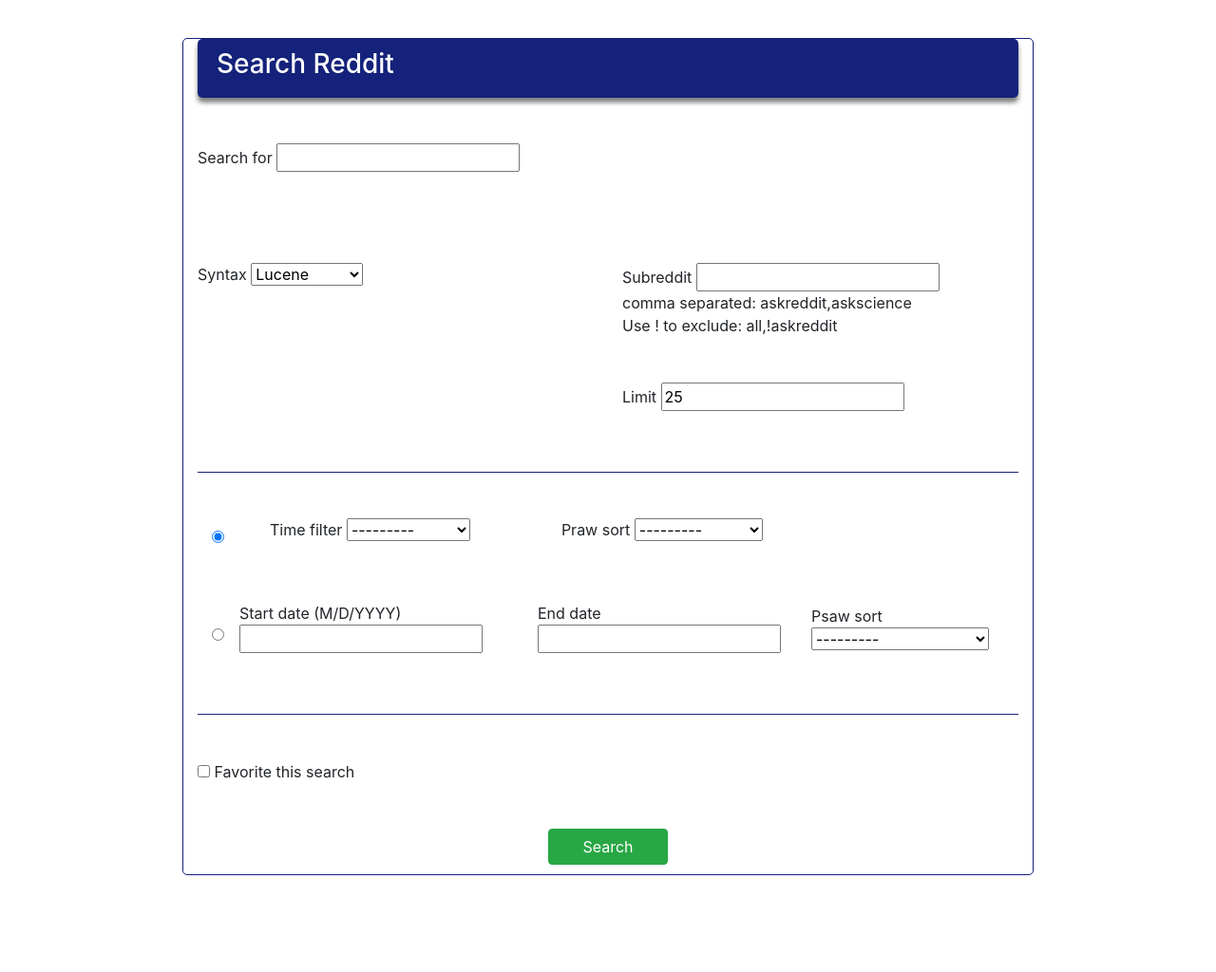
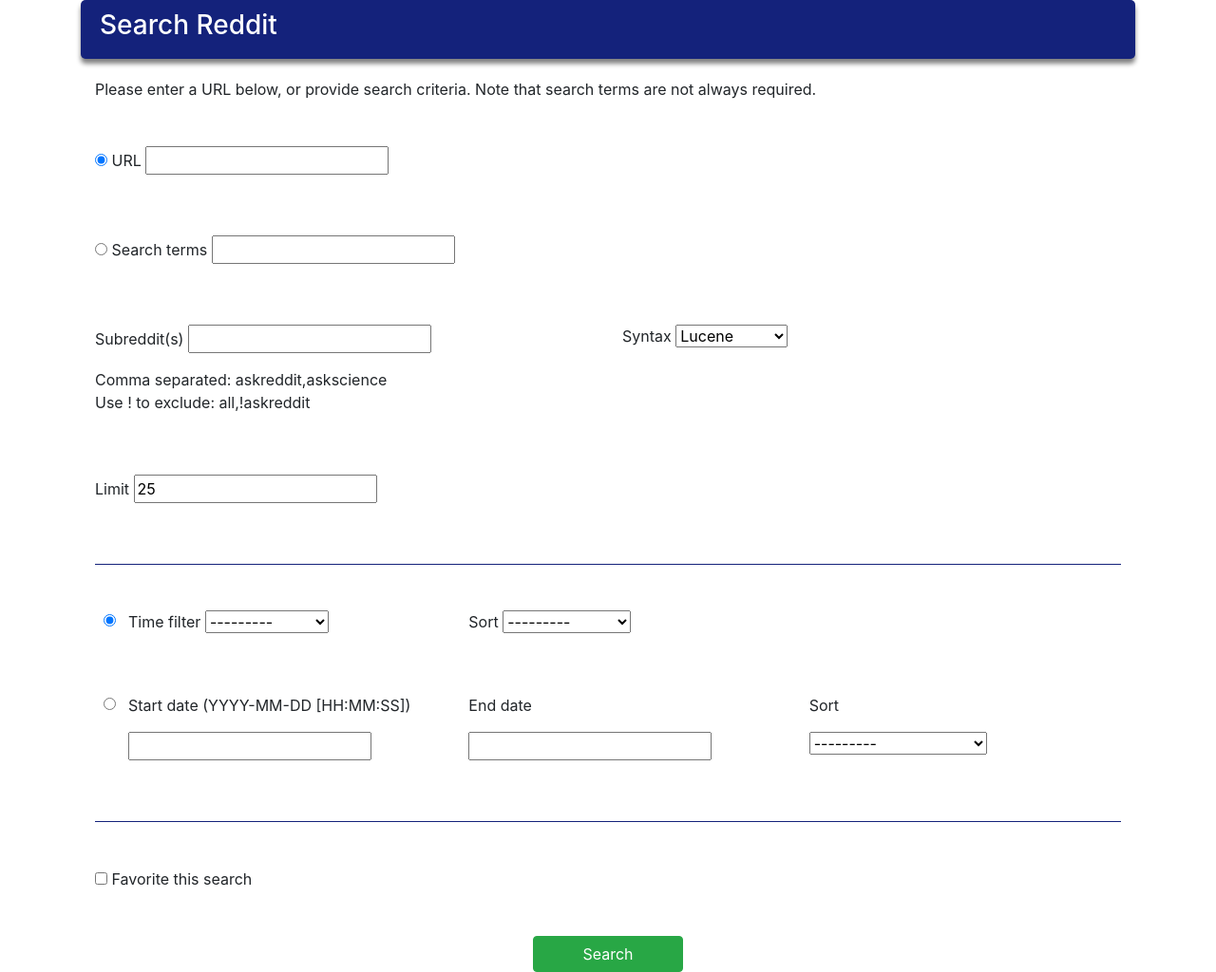
Before and after one commit to Floyd-Droid/reddit-downloader, a Django app: page /search/ in a window 1280 px wide. Shown: the part 57-1081 px from the top of the page at 95% size. Before the commit the page ends 979 px from the top, so only its background shows below. Run offline with Django 3.2, Linux system fonts and the light colour scheme; some libraries are stand-ins or nearby versions.

Commit message:
Allow user to get submission data by its URL

```diff
--- a/downloader/forms.py
+++ b/downloader/forms.py
@@ -15,8 +15,11 @@ class SearchForm(forms.ModelForm):
 
     def __init__(self, *args, **kwargs):
         super(SearchForm, self).__init__(*args, **kwargs)
-        self.fields['start_date'].input_formats = ['%m/%d/%Y']
-        self.fields['end_date'].input_formats = ['%m/%d/%Y']
+        self.fields['start_date'].input_formats = ['%Y-%m-%d', '%Y-%m-%d %H:%M:%S']
+        self.fields['end_date'].input_formats = ['%Y-%m-%d', '%Y-%m-%d %H:%M:%S']
+        self.fields['url'].label = 'URL'
+        self.fields['terms'].label = 'Search terms'
+        self.fields['subreddit'].label = 'Subreddit(s)'
         self.data = kwargs.get('data')
 
     def clean_subreddit(self):
@@ -42,13 +45,32 @@ class SearchForm(forms.ModelForm):
 
     def clean(self):
         cleaned_data = super(SearchForm, self).clean()
+        search_option = self.data.get('search_option')
         praw_sort = cleaned_data.get('praw_sort')
         subreddit_str = cleaned_data.get('subreddit')
         subreddit_list = subreddit_str.split(',')
+
+        # Clear all search criteria if the user gives a URL.
+        if search_option == 'url':
+            cleaned_data['terms'] = cleaned_data['subreddit'] = ''
+            cleaned_data['time_filter'] = cleaned_data['praw_sort'] = cleaned_data['psaw_sort'] = ''
+            cleaned_data['start_date'] = cleaned_data['end_date'] = None
+            cleaned_data['limit'] = 1
+            if not cleaned_data.get('url'):
+                self.add_error('url', 'Please enter a valid URL')
+            return cleaned_data
+        elif search_option == 'terms':
+            cleaned_data['url'] = ''
+
         if self.data.get("time_option") == 'time_filter':
             # Date range options are excluded
             cleaned_data['start_date'] = cleaned_data['end_date'] = None
             cleaned_data['psaw_sort'] = ''
+
+            if cleaned_data.get('time_filter') == '':
+                self.add_error('time_filter', 'Please select a filter')
+            if cleaned_data.get('praw_sort') == '':
+                self.add_error('praw_sort', 'Please select a sort')
 
             # Search terms are not allowed for front page search or for certain praw sort options.
             if praw_sort in ['controversial', 'rising', 'random_rising'] or 'front' in subreddit_list:
@@ -63,6 +85,13 @@ class SearchForm(forms.ModelForm):
         elif self.data.get("time_option") == 'date_range':
             cleaned_data['time_filter'] = cleaned_data['praw_sort'] = ''
 
+            if cleaned_data.get('start_date') is None:
+                self.add_error('start_date', 'Please enter a start date')
+            if cleaned_data.get('end_date') is None:
+                self.add_error('end_date', 'Please enter an end date')
+            if cleaned_data.get('psaw_sort') == '':
+                self.add_error('psaw_sort', 'Please select a sort')
+
             # front page results not possible for psaw. Remove from subreddit field.
             if 'front' in subreddit_list:
                 self.add_error('subreddit', "Please either remove 'front' or select the time filter option instead of the date range.")
--- a/downloader/models.py
+++ b/downloader/models.py
@@ -39,6 +39,7 @@ class SearchQuery(models.Model):
     )
 
     user = models.ForeignKey(User, on_delete=models.CASCADE)
+    url = models.URLField(max_length=250, blank=True)
     terms = models.CharField(
         max_length=512,
         blank=True
@@ -46,7 +47,7 @@ class SearchQuery(models.Model):
     subreddit = models.CharField(
         max_length=250,
         blank=True,
-        help_text="<br>comma separated: askreddit,askscience <br>Use ! to exclude: all,!askreddit"
+        help_text="Comma separated: askreddit,askscience <br>Use ! to exclude: all,!askreddit"
     )
     syntax = models.CharField(
         max_length=11,
@@ -67,7 +68,7 @@ class SearchQuery(models.Model):
     start_date = models.DateTimeField(
         blank=True,
         null=True,
-        help_text="(M/D/YYYY)"
+        help_text="(YYYY-MM-DD [HH:MM:SS])"
     )
     end_date = models.DateTimeField(blank=True, null=True)
     psaw_sort = models.CharField(
--- a/downloader/templates/downloader/search_view.html
+++ b/downloader/templates/downloader/search_view.html
@@ -2,60 +2,88 @@
 {% block title %}Search{% endblock %}
 {% block content %}
 
-<div class="container page-item-wrapper">
+<div class="container" id="search-form-wrapper">
   <div class="container section-header">
     <h3>Search Reddit</h3>
   </div>
   <form action="{% url 'downloader:search-main' %}" method='POST'>
     {% csrf_token %}
-    <p class="my-5">Search for {{form.terms}} {{form.terms.errors}}</p>
-    <div class="row form-group">
+    <div class="container">
+      <p>Please enter a URL below, or provide search criteria. Note that search terms are not always required.</p>
+      <div class="row mt-5">
         <div class="col">
-        <p class="my-5">{{form.search_type.label}} {{form.search_type}}</p>
-        <p class="my-5">{{form.syntax.label}} {{form.syntax}} {{form.syntax.errors}}</p>
+          <input type="radio" name="search_option" value="url" required checked>
+          {{form.url.label}} {{form.url}}
+          <p>{{form.url.errors}}</p>
+        </div>
+      </div>
+      <div class="row mt-5">
+        <div class="col">
+          <input type="radio" name="search_option" value="terms" required>
+          {{form.terms.label}} {{form.terms}}
+          <p>{{form.terms.errors}}</p>
+        </div>
+      </div>
+      <div class="row mt-5">
+        <div class="col">
+          <p>{{form.subreddit.label}} {{form.subreddit}}</p>
+          {% autoescape off%}{{form.subreddit.help_text}}{% endautoescape %}
+          <p>{{form.subreddit.errors}}</p>
         </div>
         <div class="col">
-        <p class="my-5">
-          {{form.subreddit.label}} {{form.subreddit}} {{form.subreddit.errors}} {% autoescape off%}{{form.subreddit.help_text}}{% endautoescape %}
-        </p>
-        <p class="my-5">{{form.limit.label}} {{form.limit}} {{form.limit.errors}}</p>
-
+          <p>{{form.syntax.label}} {{form.syntax}}</p>
+          <p>{{form.syntax.errors}}</p>
         </div>
       </div>
-    <div id="time_options">
-      <div class="container my-5 d-flex justify-content-start align-items-center">
-        <input type="radio" name="time_option" value="time_filter" required checked>
-        <p class="mx-5">{{form.time_filter.label}} {{form.time_filter}} {{form.time_filter.errors}}</p>
-        <p class="mx-5" id="praw_sort_p">{{form.praw_sort.label}} {{form.praw_sort}} {{form.praw_sort.errors}}</p>
-
-      </div>
-      <div class="container my-5 d-flex justify-content-start align-items-center">
-        <input type="radio" name="time_option" value="date_range" required>
-        <div class="flex column">
-          <p class="mx-3">
-            {{form.start_date.label}} {{form.start_date.help_text}} {{form.start_date}}
-          </p>
-          <p class="mx-3">{{form.start_date.errors}}</p>
-        </div>
-        <div class="flex-column">
-          <p class="mx-3">
-            {{form.end_date.label}} {{form.end_date}}
-          </p>
-          <p class="mx-3">{{form.end_date.errors}}</p>
-        </div>
-
-        <p class="mx-3">{{form.psaw_sort.label}} {{form.psaw_sort}} {{form.psaw_sort.errors}}</p>
+      <div class="row my-5">
+        <div class="col">
+          <p>{{form.limit.label}} {{form.limit}}</p>
+          <p>{{form.limit.errors}}</p>
         </div>
       </div>
-
+      <div class="py-5" id="time_options">
+        <div class="row">
+          <div class="col-auto form-check">
+            <input class="form-check-input ml-1" type="radio" name="time_option" value="time_filter" required checked>
+          </div>
+          <div class="col">
+            {{form.time_filter.label}} {{form.time_filter}}
+            <p>{{form.time_filter.errors}}</p>
+          </div>
+          <div class="col">
+            <p>Sort {{form.praw_sort}}</p>
+            <p id="terms-warning" style="display:none;">Search terms will be ignored for this option</p>
+            <p>{{form.praw_sort.errors}}</p>
+          </div>
+          <div class="col">
+          </div>
+        </div>
+        <div class="row mt-5">
+          <div class="col-auto form-check">
+            <input class="form-check-input ml-1" type="radio" name="time_option" value="date_range" required>
+          </div>
+          <div class="col">
+            <p>{{form.start_date.label}} {{form.start_date.help_text}}</p>
+            <p>{{form.start_date}}</p>
+            <p>{{form.start_date.errors}}</p>
+          </div>
+          <div class="col">
+            <p>{{form.end_date.label}}</p>
+            <p>{{form.end_date}}</p>
+            <p>{{form.end_date.errors}}</p>
+          </div>
+          <div class="col">
+            <p>Sort</p>
+            <p>{{form.psaw_sort}}</p>
+            <p>{{form.psaw_sort.errors}}</p>
+          </div>
+        </div>
+      </div>
       <p class="my-5">{{form.favorite}} Favorite this search</p>
-
       <div class="container btn-container d-flex justify-content-center">
         <button class="btn btn-success submit-btn" id="search_btn" type="submit">Search</button>
       </div>
+    </div>
   </form>
 </div>
-
-</div>
-
 {% endblock %}
--- a/downloader/views.py
+++ b/downloader/views.py
@@ -1,5 +1,5 @@
 from django.contrib import messages
-from django.http import JsonResponse
+from django.http import JsonResponse, HttpResponse
 from django.shortcuts import render, get_object_or_404, redirect
 from django.urls import reverse, reverse_lazy
 from django.utils import timezone
@@ -8,6 +8,7 @@ from django.views.generic import (
     FormView,
     DetailView
 )
+from jf_reddit.settings import development as settings
 from .forms import (
     SearchForm,
 )
@@ -21,7 +22,9 @@ from .tasks import (
     get_submission_data,
     get_praw_submissions,
     get_psaw_submissions,
+    get_submission_data_by_url,
 )
+import json
 
 
 class LoginView(View):
@@ -41,12 +44,10 @@ class SearchView(View):
     template_name = 'downloader/search_view.html'
     model = SearchQuery
     form_class = SearchForm
-    context = {
-        'form': form_class
-    }
 
     def get(self, request, *args, **kwargs):
-        return render(request, self.template_name, self.context)
+        context = {'form': self.form_class}
+        return render(request, self.template_name, context)
 
     def post(self, request, *args, **kwargs):
         # If re-doing a search, create a new query from the existing one.
@@ -65,8 +66,8 @@ class SearchView(View):
                 query.user = User.objects.get(username=username)
                 query.save()
             else:
-                self.context['form'] = form
-                return render(self.request, self.template_name, self.context)
+                context = {'form': form}
+                return render(self.request, self.template_name, context)
 
         return redirect(reverse('downloader:search-results', kwargs={'pk': query.pk}))
 
@@ -81,16 +82,19 @@ class SearchResultsView(View):
 
     def get(self, request, *args, **kwargs):
         query = self.get_object()
-        results, non_existent_subreddits, forbidden_subreddits = get_results(query)
+        if query.url:
+            results = get_submission_data_by_url(query.url)
+        else:
+            results, non_existent_subreddits, forbidden_subreddits = get_results(query)
 
-        # If any subreddits do not exist or are forbidden, inform the user that they were ignored.
-        if non_existent_subreddits:
-            subs_str = ', '.join(non_existent_subreddits)
-            messages.info(request, f"The following subreddits do not exist: {subs_str}.")
+            # If any subreddits do not exist or are forbidden, inform the user that they were ignored.
+            if non_existent_subreddits:
+                subs_str = ', '.join(non_existent_subreddits)
+                messages.info(request, f"The following subreddits do not exist: {subs_str}.")
 
-        if forbidden_subreddits:
-            subs_str = ', '.join(forbidden_subreddits)
-            messages.info(request, f"The following subreddits are forbidden: {subs_str}.")
+            if forbidden_subreddits:
+                subs_str = ', '.join(forbidden_subreddits)
+                messages.info(request, f"The following subreddits are forbidden: {subs_str}.")
 
         context = {
             'query': query,
@@ -158,8 +162,7 @@ class RemoveQueriesView(View):
             elif 'add-faves' in request.POST:
                 objs.update(favorite=True)
             else:
-                print("Something went wrong")
-                return JsonResponse({'error': '???'}, status=400)
+                return JsonResponse({'error': 'Something went wrong'}, status=400)
             return JsonResponse({}, status=200)
         else:
             return JsonResponse({'error': 'Request is not ajax.'}, status=400)
```
Also changed, not shown: downloader/tasks.py (+25 -10 lines). Lines whose indentation alone changed are shown as unchanged.
